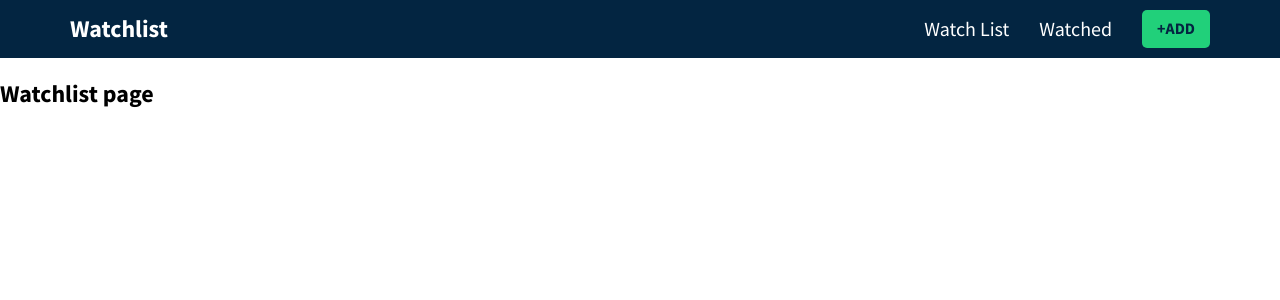
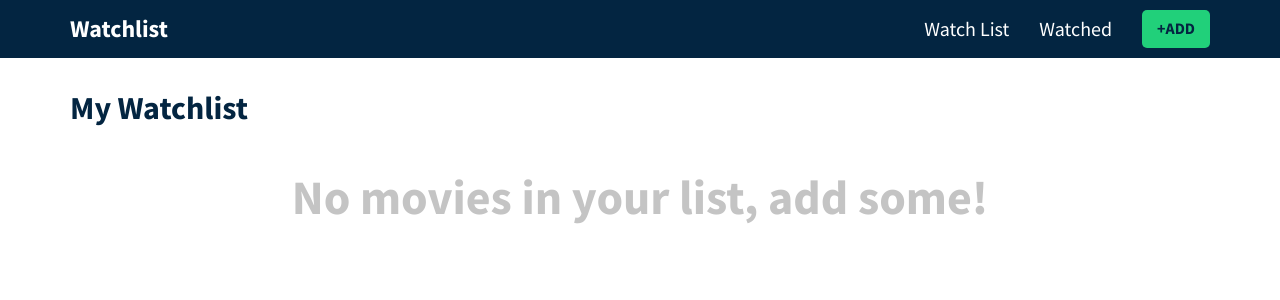
Before and after one commit to frontendprof/react-movie-watchlist, a React (Create React App) app: page / in a window 1280 px wide. Shown: the top 300 px of the page. Built offline with nearby package versions, Linux system fonts and the light colour scheme.

Commit message:
watchlist collection

```diff
--- /dev/null
+++ b/src/components/MovieCard.js
@@ -0,0 +1,22 @@
+
+import React from 'react'
+
+const MovieCard = ({movie,type}) => {
+    return (
+        <div className="movie-card">
+            <div className="overlay">
+
+                {movie.poster_path?(
+                        <img src={`https://image.tmdb.org/t/p/w200${movie.poster_path}`} alt={`${movie.title} Poster`}/>
+                    ):(
+                        <div className="filler-poster">
+
+                        </div>
+                )}
+
+            </div>
+        </div>
+    )
+}
+
+export default MovieCard
--- a/src/components/Watchlist.js
+++ b/src/components/Watchlist.js
@@ -1,10 +1,29 @@
 
-import React from 'react'
+import React,{useContext} from 'react';
+import {GlobalContext} from "../context/GlobalState";
+import MovieCard from './MovieCard';
 
 const Watchlist = () => {
+    const {watchlist}=useContext(GlobalContext);
     return (
-        <div>
-            <h2>Watchlist page</h2>
+        <div className="movie-page">
+            <div className="container">
+
+                <div className="header">
+                    <h1 className="heading">My Watchlist</h1>
+                </div>
+
+                {watchlist.length>0?(
+                    <div className="movie-grid">
+                        {watchlist.map(movie=>(
+                            <MovieCard movie={movie} type="watchlist"/>
+                        ))}
+                    </div>
+                ):(
+                    <h2 className="no-movies">No movies in your list, add some!</h2>
+                )}
+
+            </div>
         </div>
     )
 }
```
Also changed, not shown: 2 other files (tests, documents, lock files or other folders).
